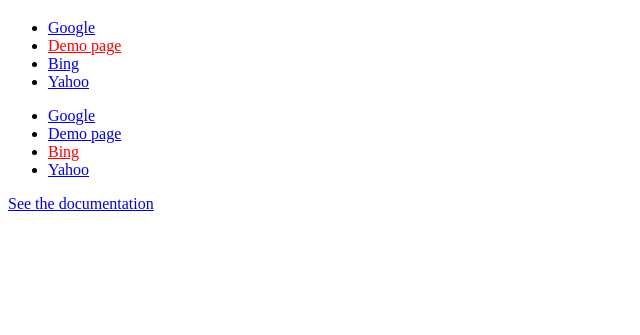
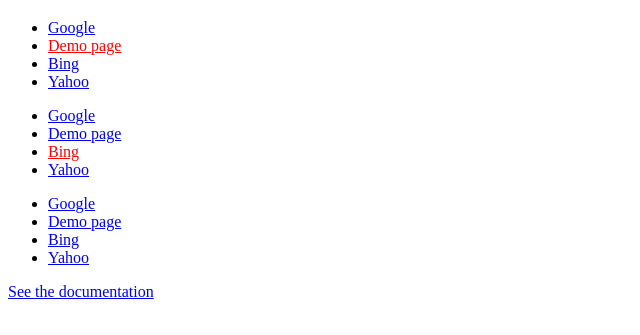
Before and after one commit to arielsalminen/TinyNav.js, a plain HTML site: page demo.html in a window 1280 px wide. Shown: the part 61-396 px from the top of the page, without its empty margins (0-640 px from the left). Drawn offline with nearby package versions, Linux system fonts and the light colour scheme.

Commit message:
Added an example for the data-header option

```diff
--- a/demo.html
+++ b/demo.html
@@ -13,7 +13,7 @@
     /* styles for mobile */
     @media screen and (max-width: 600px) {
       .tinynav { display: block }
-      #nav, #nav2 { display: none }
+      #nav, #nav2, #nav3 { display: none }
     }
   </style>
 
@@ -29,6 +29,11 @@
 
       // TinyNav.js 2
       $('#nav2').tinyNav({
+        header: true
+      });
+
+      // TinyNav.js 3
+      $('#nav3').tinyNav({
         header: true
       });
 
@@ -55,6 +60,13 @@
       <li><a href="http://yahoo.com">Yahoo</a></li>
     </ul>
 
+    <ul id="nav3" data-header="Optional Header Title">
+      <li><a href="http://google.com">Google</a></li>
+      <li><a href="demo.html">Demo page</a></li>
+      <li class="selected"><a href="http://bing.com">Bing</a></li>
+      <li><a href="http://yahoo.com">Yahoo</a></li>
+    </ul>
+
     <p><a href="http://tinynav.viljamis.com/">See the documentation</a></p>
 
 </body>
```
